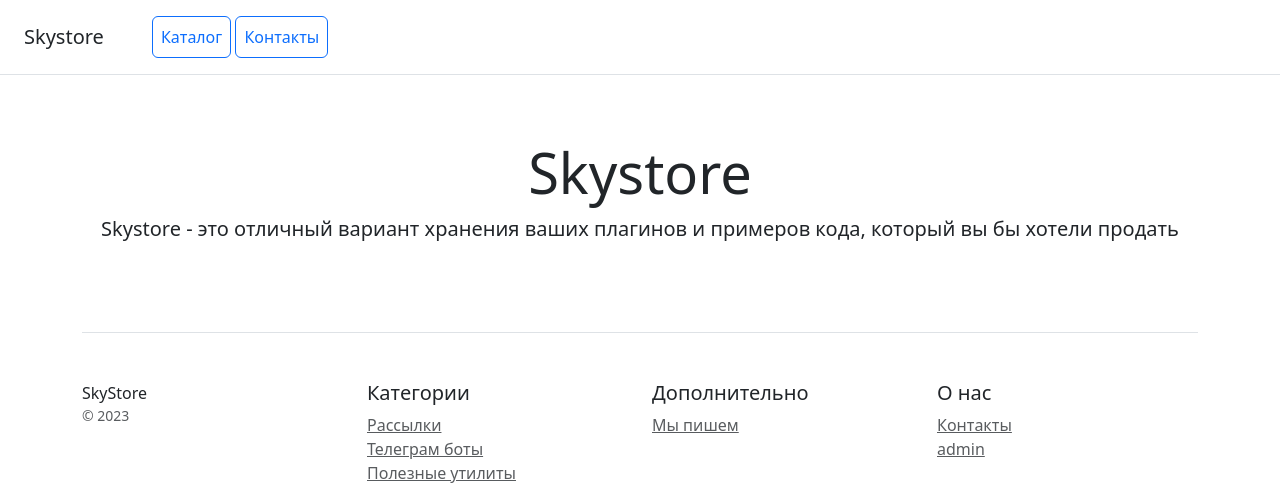
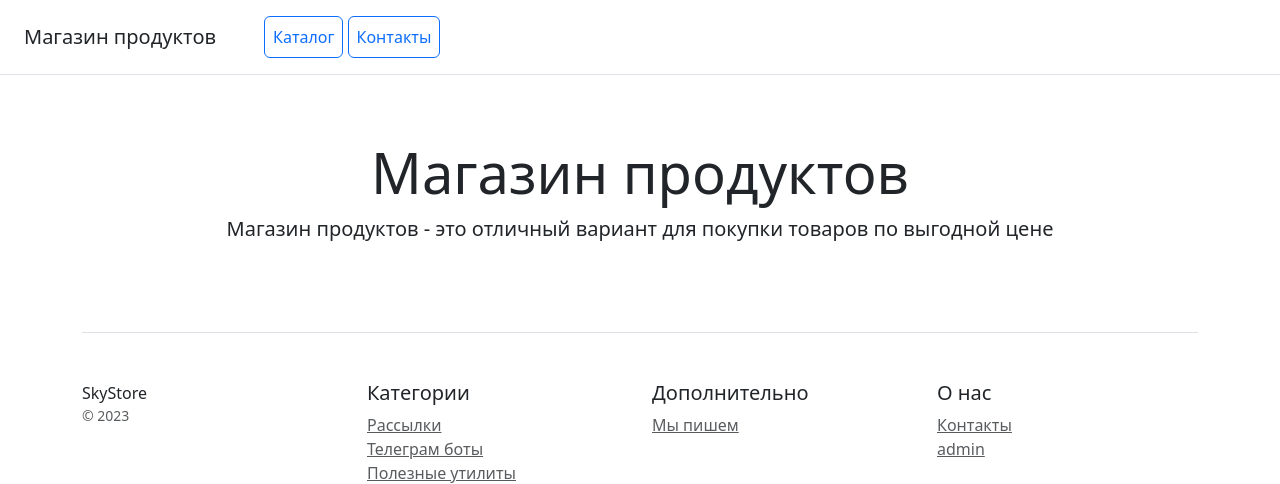
Before and after one commit to YaBarash/HW_django, a Django app: page / in a window 1280 px wide. Shown: the top 484 px of the page. Run offline with Django 5.2, Linux system fonts and the light colour scheme; some libraries are stand-ins or nearby versions.

Commit message:
Change main name for web-site

```diff
--- a/catalog/templates/contacts.html
+++ b/catalog/templates/contacts.html
@@ -4,7 +4,7 @@
 <head>
     <meta charset="utf-8">
     <meta name="viewport" content="width=device-width, initial-scale=1">
-    <title>Skystore</title>
+    <title>Магазин продуктов</title>
     <link href="{% static 'css/bootstrap.min.css' %} " rel="stylesheet">
 </head>
 <body>
--- a/catalog/templates/home.html
+++ b/catalog/templates/home.html
@@ -11,9 +11,8 @@
 {% include 'includes/inc_menu.html' %}
 
 <div class="pricing-header px-3 py-3 pt-md-5 pb-md-4 mx-auto text-center">
-    <h1 class="display-4">Skystore</h1>
-    <p class="lead">Skystore - это отличный вариант хранения ваших плагинов и примеров кода, который вы бы хотели
-        продать</p>
+    <h1 class="display-4">Магазин продуктов</h1>
+    <p class="lead">Магазин продуктов - это отличный вариант для покупки товаров по выгодной цене</p>
 </div>
 
 <div class="container">
--- a/catalog/templates/includes/inc_menu.html
+++ b/catalog/templates/includes/inc_menu.html
@@ -1,5 +1,5 @@
 <div class="d-flex flex-column flex-md-row align-items-center p-3 px-md-4 mb-3 bg-white border-bottom box-shadow">
-    <h5 class="my-0 mr-md-auto font-weight-normal">Skystore</h5>
+    <h5 class="my-0 mr-md-auto font-weight-normal">Магазин продуктов</h5>
     <nav class="ms-5">
         <a class="p-2 btn btn-outline-primary" href="{% url 'catalog:product_list' %}">Каталог</a>
         <a class="p-2 btn btn-outline-primary" href="{% url 'catalog:contacts' %}">Контакты</a>
```
